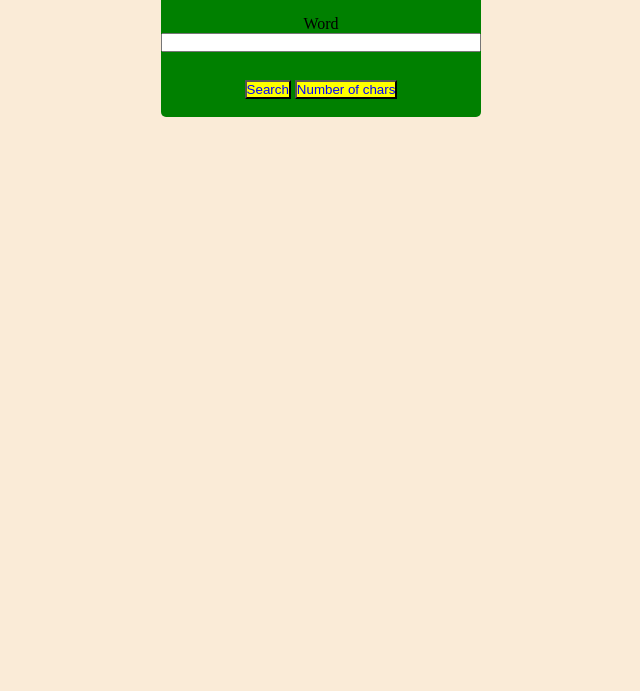
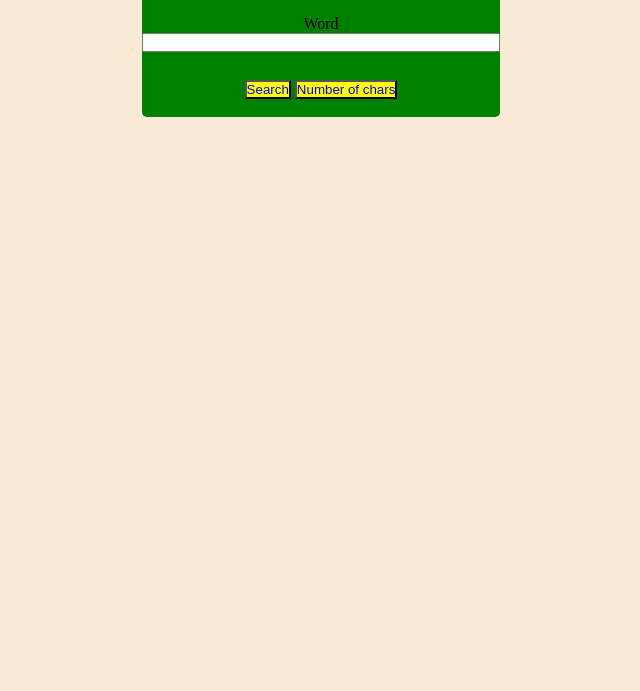
Before and after one commit to giftnkz6/Second-Group-App, a plain HTML site: page index.html in a window 1280 px wide. Shown: the part 109-800 px from the top of the page, without its empty margins (319-959 px from the left). Drawn offline with Linux system fonts and the light colour scheme.

Commit message:
Added media query

```diff
--- a/styles/style.css
+++ b/styles/style.css
@@ -9,7 +9,7 @@ body{
 }
 
 .container{
-    width: 25vw;
+    width: 28vw;
     background-color: green;
     margin-top: 10%;
     margin: 2rem auto;
@@ -38,7 +38,7 @@ button{
     color: blue;
 }
 
-@media screen and (width <= 599px) {
+@media screen and (width <= 700px) {
     .container{
         width: 12rem;
     }
```
